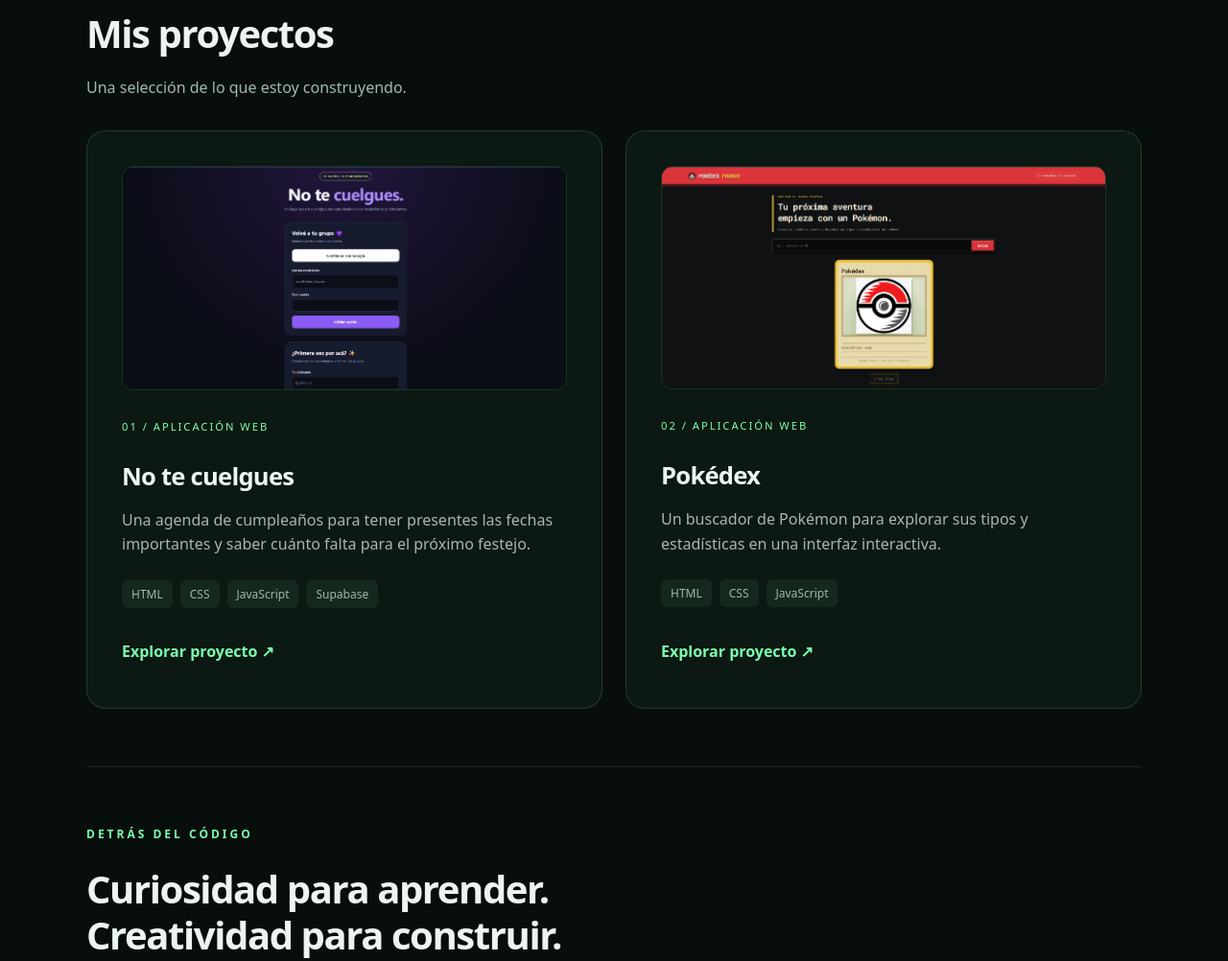
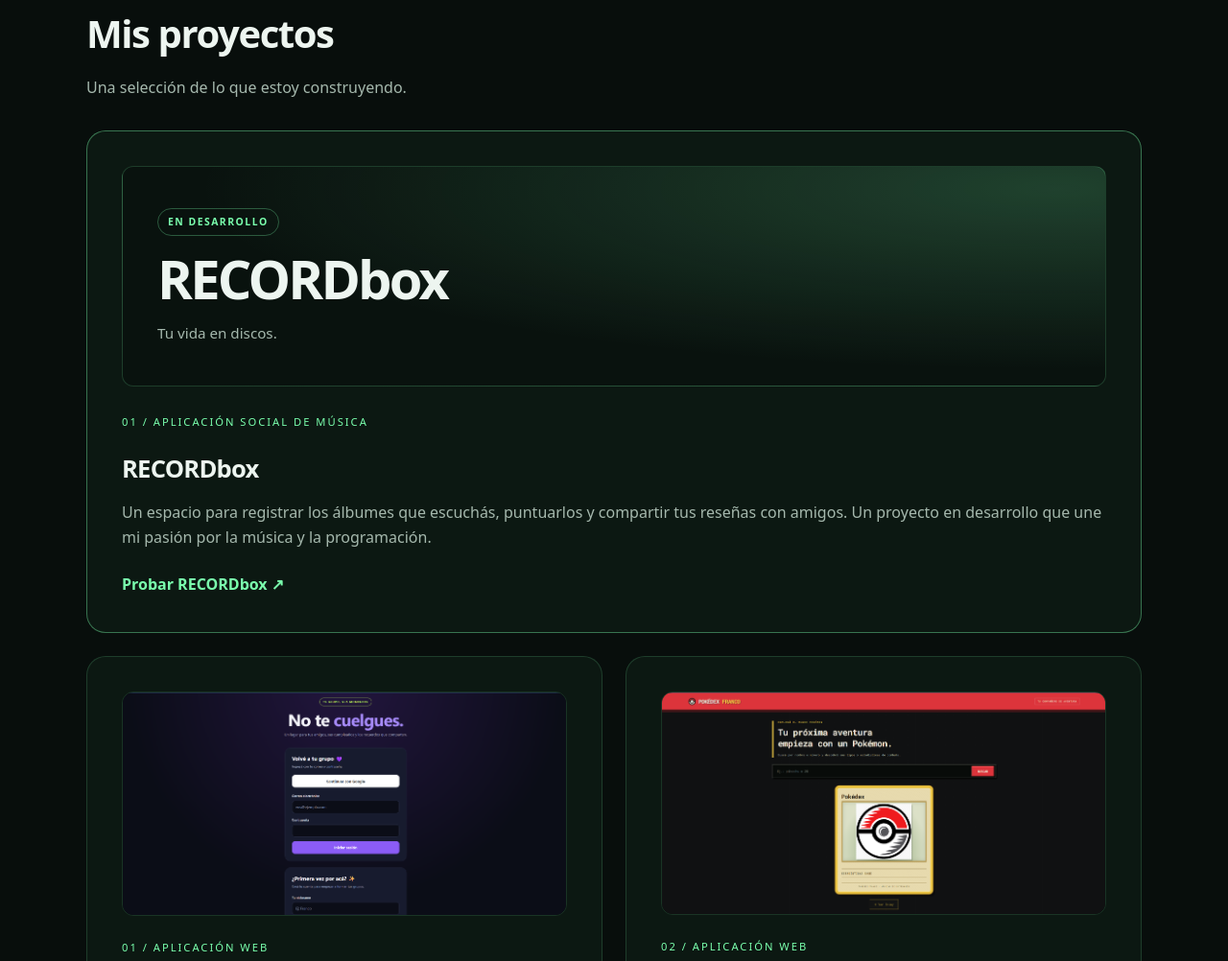
Before and after one commit to FrancoBillordo01/portfolio, a plain HTML site: page index.html in a window 1280 px wide. Shown: the part 924-1926 px from the top of the page at 96% size. Drawn offline with Linux system fonts and the light colour scheme.

Commit message:
Agregar RECORDbox y mejorar tarjetas del portfolio

```diff
--- a/css/styles.css
+++ b/css/styles.css
@@ -383,3 +383,94 @@ body::before {
     transform: translateY(0);
   }
 }
+
+/* Proyecto destacado */
+.proyecto-destacado {
+  border-color: rgba(122, 255, 173, 0.4);
+}
+
+.portada-recordbox {
+  display: flex;
+  flex-direction: column;
+  align-items: flex-start;
+  justify-content: center;
+  gap: 14px;
+  min-height: 230px;
+  margin-bottom: 28px;
+  padding: clamp(20px, 4vw, 36px);
+  border: 1px solid rgba(122, 255, 173, 0.18);
+  border-radius: 12px;
+  background:
+    radial-gradient(
+      ellipse at 95% 10%,
+      rgba(122, 255, 173, 0.2),
+      transparent 65%
+    ),
+    #09120e;
+}
+
+.estado-proyecto {
+  padding: 5px 10px;
+  border: 1px solid rgba(122, 255, 173, 0.3);
+  border-radius: 100px;
+  color: var(--acento);
+  font-size: 0.65rem;
+  font-weight: 600;
+  letter-spacing: 1.5px;
+}
+
+.marca-recordbox {
+  font-size: clamp(1.65rem, 5vw, 3.5rem);
+  font-weight: 800;
+  line-height: 1.1;
+  letter-spacing: -0.05em;
+}
+
+.lema-recordbox {
+  color: var(--texto-suave);
+  font-size: 0.95rem;
+}
+
+/* Alineación de las tarjetas y sus enlaces */
+.tarjeta-proyecto {
+  display: flex;
+  flex-direction: column;
+  align-items: flex-start;
+}
+
+.tarjeta-proyecto > .imagen-proyecto,
+.portada-recordbox {
+  width: 100%;
+}
+
+.tarjeta-proyecto > .enlace-proyecto {
+  margin-top: auto;
+  padding-top: 24px;
+}
+
+/* Contacto */
+#contacto > p:not(.etiqueta) {
+  max-width: 540px;
+}
+
+#contacto .etiqueta {
+  color: var(--acento);
+}
+
+.enlaces-contacto {
+  display: flex;
+  flex-wrap: wrap;
+  gap: 16px;
+  margin-top: 28px;
+}
+
+.enlaces-contacto .boton {
+  margin-top: 0;
+}
+
+/* El proyecto principal ocupa toda la fila */
+@media (min-width: 760px) {
+  .proyecto-destacado {
+    grid-column: 1 / -1;
+  }
+}
--- a/index.html
+++ b/index.html
@@ -56,7 +56,36 @@
       <p>Una selección de lo que estoy construyendo.</p>
 
       <div class="grilla-proyectos">
+        <!-- Proyecto 01: RECORDbox -->
+        <article class="tarjeta-proyecto proyecto-destacado">
+          <div class="portada-recordbox">
+            <span class="estado-proyecto">EN DESARROLLO</span>
+            <span class="marca-recordbox">RECORDbox</span>
+            <span class="lema-recordbox">Tu vida en discos.</span>
+          </div>
 
+          <span class="numero-proyecto">
+            01 / APLICACIÓN SOCIAL DE MÚSICA
+          </span>
+
+          <h3>RECORDbox</h3>
+
+          <p>
+            Un espacio para registrar los álbumes que escuchás,
+            puntuarlos y compartir tus reseñas con amigos.
+            Un proyecto en desarrollo que une mi pasión
+            por la música y la programación.
+          </p>
+
+          <a
+            class="enlace-proyecto"
+            href="https://recordbox-music.vercel.app/"
+            target="_blank"
+            rel="noopener noreferrer"
+          >
+            Probar RECORDbox ↗
+          </a>
+        </article>
         <!-- Proyecto 01 -->
         <article class="tarjeta-proyecto">
           <img
```
